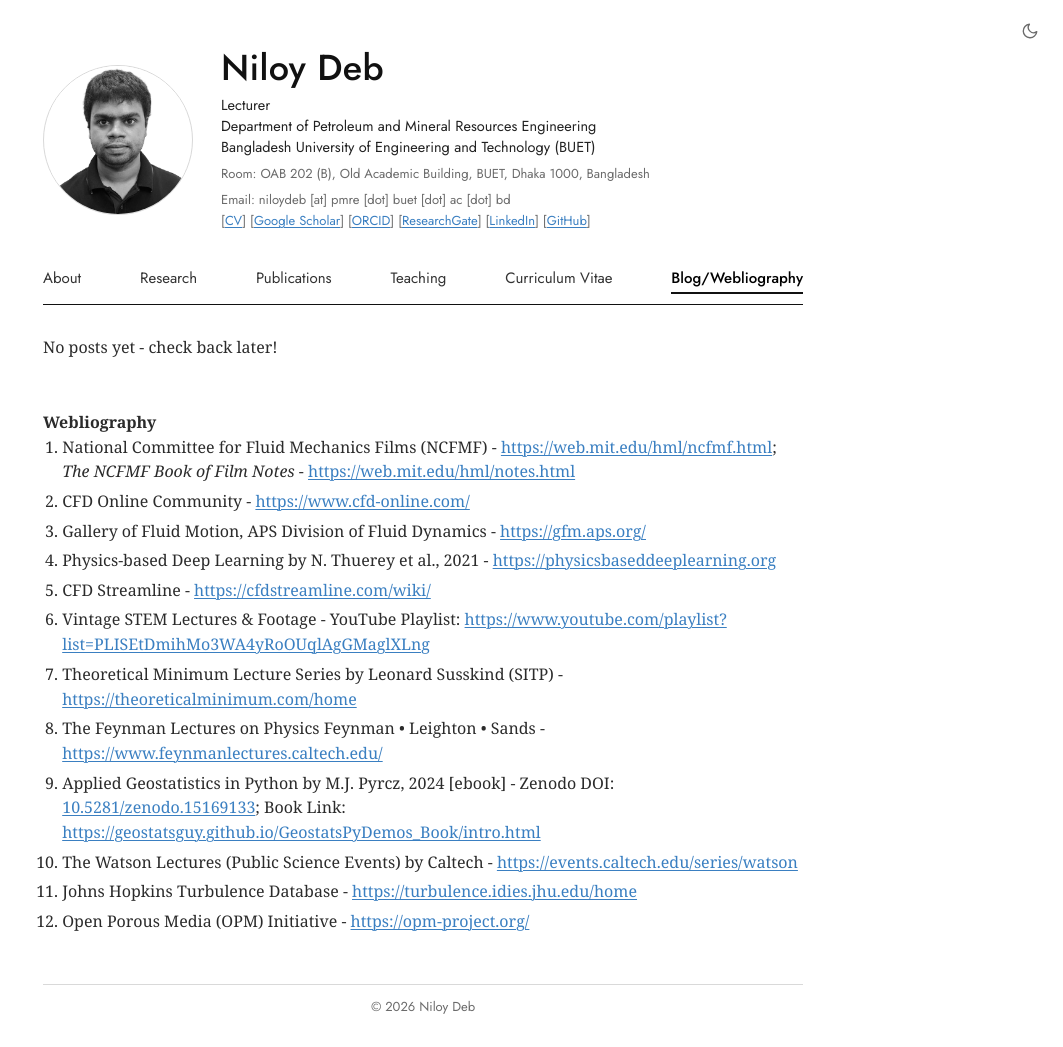
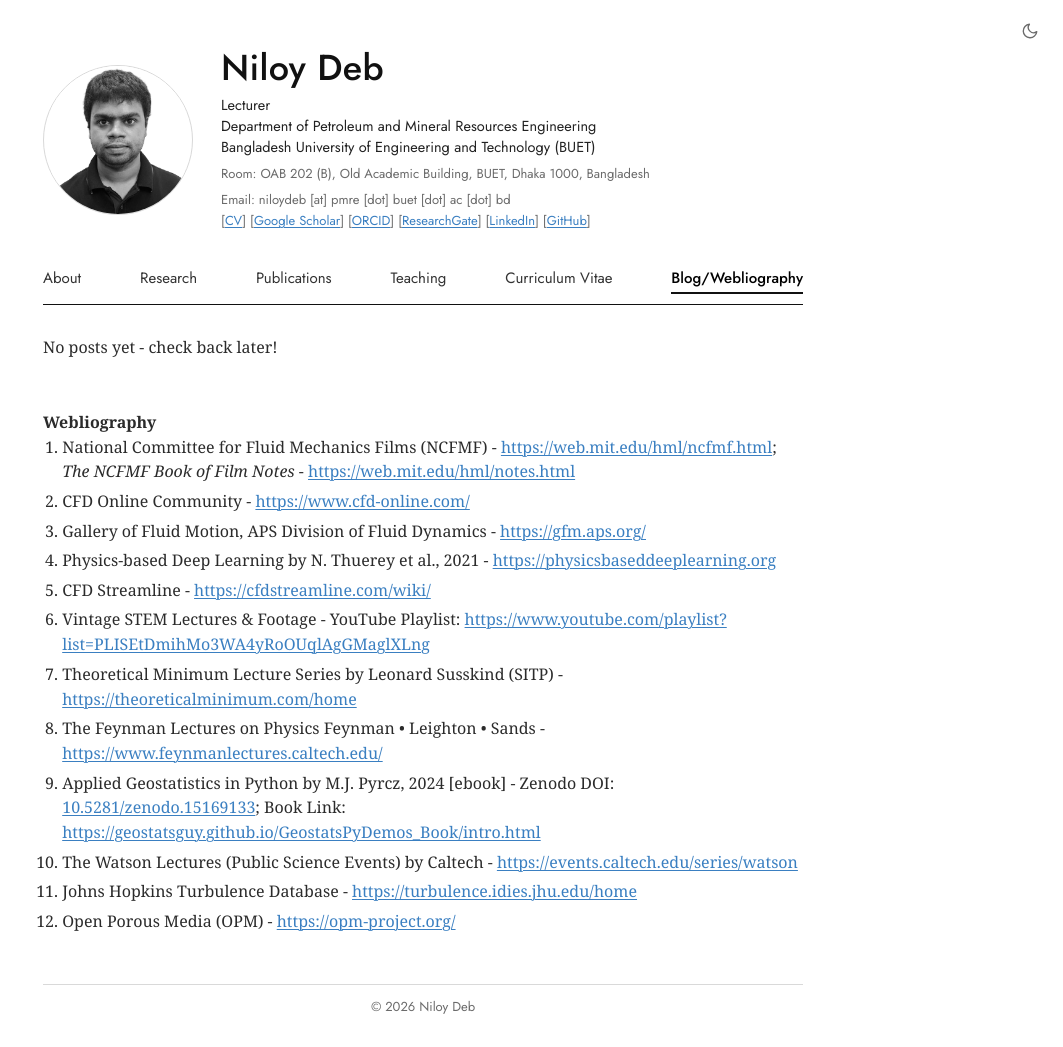
Before and after one commit to niloydebme/webpage, a Jekyll site: the page built from _pages/year-archive.html, in a window 1280 px wide. Shown: the whole page, without its empty margins (217-1280 px from the left). Built offline with Jekyll 4.4.1, drawn with Linux system fonts in a browser that asks for light colours; some web fonts are replaced.

Commit message:
Webliography: shorten OPM entry

```diff
--- a/_pages/year-archive.html
+++ b/_pages/year-archive.html
@@ -23,7 +23,7 @@ No posts yet - check back later! <br> <br> <br>
     <li>Applied Geostatistics in Python by M.J. Pyrcz, 2024 [ebook] - Zenodo DOI: <a href="https://doi.org/10.5281/zenodo.15169133" target="_blank">10.5281/zenodo.15169133</a>; Book Link: <a href="https://geostatsguy.github.io/GeostatsPyDemos_Book/intro.html" target="_blank">https://geostatsguy.github.io/GeostatsPyDemos_Book/intro.html</a></li>
     <li>The Watson Lectures (Public Science Events) by Caltech - <a href="https://events.caltech.edu/series/watson" target="_blank">https://events.caltech.edu/series/watson</a></li>
     <li>Johns Hopkins Turbulence Database - <a href="https://turbulence.idies.jhu.edu/home" target="_blank">https://turbulence.idies.jhu.edu/home</a></li>
-    <li>Open Porous Media (OPM) Initiative - <a href="https://opm-project.org/" target="_blank">https://opm-project.org/</a></li>
+    <li>Open Porous Media (OPM) - <a href="https://opm-project.org/" target="_blank">https://opm-project.org/</a></li>
 
 
   </ol>
```
